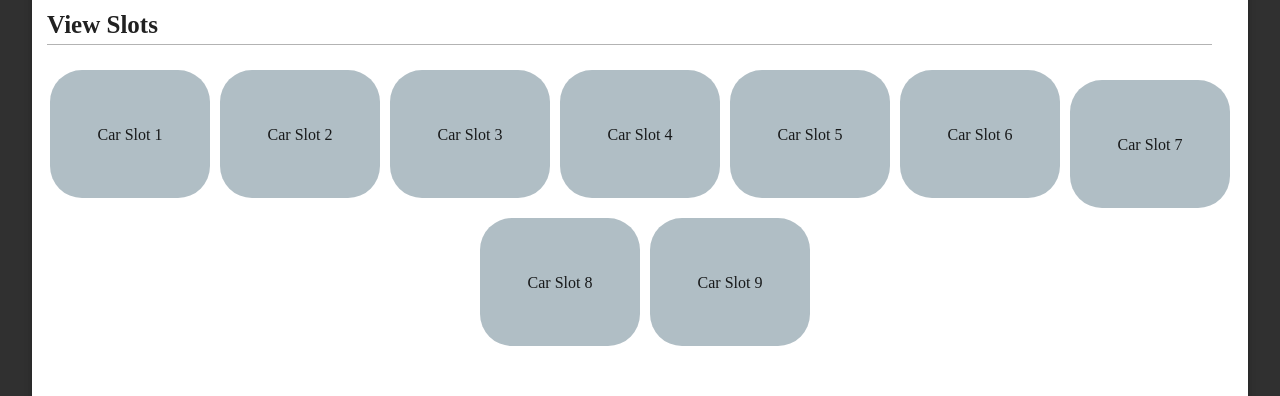
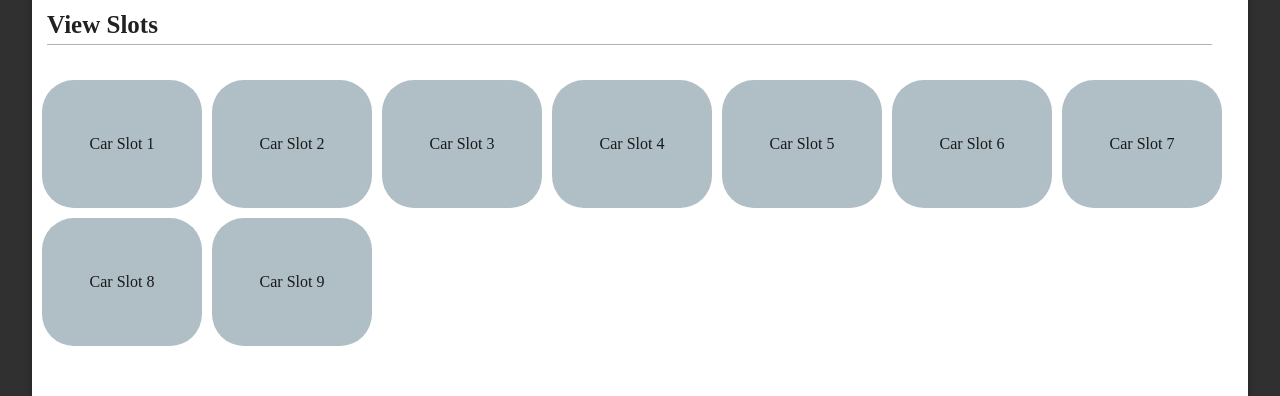
Before and after one commit to kashifshaikh810/parking-app, a React (Create React App) app: page /oceanmall/1 in a window 1280 px wide. Shown: the part 295-691 px from the top of the page. Built offline with nearby package versions, Linux system fonts and the light colour scheme; no server answers.

Commit message:
funcationallity on oceanMall And Dolmanl

```diff
--- a/src/Components/SlotsContainer/DolmenMallSlots/index.js
+++ b/src/Components/SlotsContainer/DolmenMallSlots/index.js
@@ -36,6 +36,14 @@ function DolmenMall() {
   const [selectedDate, setSelectedDate] = useState("");
   const [selectedTime, setSeletedTime] = useState("");
   const [err, setErr] = useState("");
+  const [arr, setArr] = useState([
+    {title: "Car Slot 1"},
+    {title: "Car Slot 2"},
+    {title: "Car Slot 3"},
+    {title: "Car Slot 4"},
+    {title: "Car Slot 5"},
+    {title: "Car Slot 6"},
+  ]);
   const classes = useStyles();
 
   const handleHours = (event) => {
@@ -59,6 +67,9 @@ function DolmenMall() {
   };
 
   const handleSubmit = () => {
+    let date = new Date();
+    let userDate = new Date(selectedDate)
+    if(userDate.getTime() >=  date.getTime() && seletedHours > selectedTime ){
     if (seletedHours && slots && selectedDate && selectedTime) {
       let uid = firebase.auth()?.currentUser?.uid;
       console.log(selectedTime, seletedHours, selectedDate, slots, location);
@@ -78,6 +89,9 @@ function DolmenMall() {
       setErr(
         "Please select the | Date | Time | Hours | Slot | first -- Then Click on the Book Slot button"
       );
+    }
+  }else{
+    alert('Select the valid date & time')
   }
   };
 
@@ -193,27 +207,15 @@ function DolmenMall() {
                 value={slots}
                 onChange={handleSlots}
               >
-                <MenuItem>
+                 <MenuItem value="">
                   <em>Select Slot</em>
                 </MenuItem>
-                <p style={{ marginLeft: 15, cursor: "pointer" }} value={1}>
-                  Slot 1
-                </p>
-                <p style={{ marginLeft: 15, cursor: "pointer" }} value={2}>
-                  Slot 2
-                </p>
-                <p style={{ marginLeft: 15, cursor: "pointer" }} value={3}>
-                  Slot 3
-                </p>
-                <p style={{ marginLeft: 15, cursor: "pointer" }} value={4}>
-                  Slot 4
-                </p>
-                <p style={{ marginLeft: 15, cursor: "pointer" }} value={3}>
-                  Slot 5
-                </p>
-                <p style={{ marginLeft: 15, cursor: "pointer" }} value={4}>
-                  Slot 6
-                </p>
+                {arr.map((items, index) => {
+
+                  return (
+                    <MenuItem key={index} value={items.title}>{items.title}</MenuItem>
+                    );
+                  })}
               </Select>
             </FormControl>
           </div>
@@ -242,11 +244,14 @@ function DolmenMall() {
           </p>
         </div>
 
-        <div
+        { arr.map((items, index) => {
+          return (
+            <div key={index}
               style={{
-            display: "flex",
-            flexWrap: "wrap",
-            justifyContent: "center",
+                float: 'left',
+                flexWrap: 'wrap',
+                marginLeft: 10,
+                marginTop: 10
               }}
             >
               <div
@@ -256,6 +261,8 @@ function DolmenMall() {
                   borderRadius: "4vh",
                   backgroundColor: "#b0bec5",
                   cursor: "pointer",
+                  display: 'flex',
+                  justifyContent: 'center'
                 }}
               >
                 <div
@@ -265,115 +272,13 @@ function DolmenMall() {
                     alignItems: "center",
                   }}
                 >
-              <p style={{ marginTop: "35%" }}>Car Slot 1</p>
-            </div>
-          </div>
-
-          <div
-            style={{
-              height: "16vh",
-              width: "20vh",
-              borderRadius: "4vh",
-              backgroundColor: "#b0bec5",
-              marginLeft: 10,
-              cursor: "pointer",
-            }}
-          >
-            <div
-              style={{
-                display: "flex",
-                justifyContent: "center",
-                alignItems: "center",
-              }}
-            >
-              <p style={{ marginTop: "35%" }}>Car Slot 2</p>
-            </div>
-          </div>
-
-          <div
-            style={{
-              height: "16vh",
-              width: "20vh",
-              borderRadius: "4vh",
-              backgroundColor: "#b0bec5",
-              marginLeft: 10,
-              cursor: "pointer",
-            }}
-          >
-            <div
-              style={{
-                display: "flex",
-                justifyContent: "center",
-                alignItems: "center",
-              }}
-            >
-              <p style={{ marginTop: "35%" }}>Car Slot 3</p>
-            </div>
-          </div>
-
-          <div
-            style={{
-              height: "16vh",
-              width: "20vh",
-              borderRadius: "4vh",
-              backgroundColor: "#b0bec5",
-              marginLeft: 10,
-              cursor: "pointer",
-            }}
-          >
-            <div
-              style={{
-                display: "flex",
-                justifyContent: "center",
-                alignItems: "center",
-              }}
-            >
-              <p style={{ marginTop: "35%" }}>Car Slot 4</p>
-            </div>
-          </div>
-
-          <div
-            style={{
-              height: "16vh",
-              width: "20vh",
-              borderRadius: "4vh",
-              backgroundColor: "#b0bec5",
-              marginLeft: 10,
-              cursor: "pointer",
-            }}
-          >
-            <div
-              style={{
-                display: "flex",
-                justifyContent: "center",
-                alignItems: "center",
-              }}
-            >
-              <p style={{ marginTop: "35%" }}>Car Slot 5</p>
-            </div>
-          </div>
-
-          <div
-            style={{
-              height: "16vh",
-              width: "20vh",
-              borderRadius: "4vh",
-              backgroundColor: "#b0bec5",
-              marginLeft: 10,
-              cursor: "pointer",
-            }}
-          >
-            <div
-              style={{
-                display: "flex",
-                justifyContent: "center",
-                alignItems: "center",
-              }}
-            >
-              <p style={{ marginTop: "35%" }}>Car Slot 6</p>
+                  <p >{items.title}</p>
                 </div>
               </div>
             </div>
+          );
+        })}
+
       </Card>
     </div>
   );
--- a/src/Components/SlotsContainer/OceanMallSlots/index.js
+++ b/src/Components/SlotsContainer/OceanMallSlots/index.js
@@ -36,6 +36,17 @@ function OceanMall() {
   const [selectedDate, setSelectedDate] = useState("");
   const [selectedTime, setSeletedTime] = useState("");
   const [err, setErr] = useState("");
+  const [arr, setArr] = useState([
+    {title: "Car Slot 1"},
+    {title: "Car Slot 2"},
+    {title: "Car Slot 3"},
+    {title: "Car Slot 4"},
+    {title: "Car Slot 5"},
+    {title: "Car Slot 6"},
+    {title: "Car Slot 7"},
+    {title: "Car Slot 8"},
+    {title: "Car Slot 9"},
+  ]);
   const classes = useStyles();
 
   const handleHours = (event) => {
@@ -59,6 +70,9 @@ function OceanMall() {
   };
 
   const handleSubmit = () => {
+    let date = new Date();
+    let userDate = new Date(selectedDate)
+    if(userDate.getTime() >=  date.getTime() && seletedHours > selectedTime ){
     if (seletedHours && slots && selectedDate && selectedTime) {
       let uid = firebase.auth()?.currentUser?.uid;
       console.log(selectedTime, seletedHours, selectedDate, slots, location);
@@ -78,6 +92,9 @@ function OceanMall() {
       setErr(
         "Please select the | Date | Time | Hours | Slot | first -- Then Click on the Book Slot button"
       );
+    }
+  }else{
+    alert("select the valid date & time")
   }
   };
 
@@ -193,36 +210,15 @@ function OceanMall() {
                 value={slots}
                 onChange={handleSlots}
               >
-                <MenuItem>
+               <MenuItem value="">
                   <em>Select Slot</em>
                 </MenuItem>
-                <p style={{ marginLeft: 15, cursor: "pointer" }} value={1}>
-                  Slot 1
-                </p>
-                <p style={{ marginLeft: 15, cursor: "pointer" }} value={2}>
-                  Slot 2
-                </p>
-                <p style={{ marginLeft: 15, cursor: "pointer" }} value={3}>
-                  Slot 3
-                </p>
-                <p style={{ marginLeft: 15, cursor: "pointer" }} value={4}>
-                  Slot 4
-                </p>
-                <p style={{ marginLeft: 15, cursor: "pointer" }} value={3}>
-                  Slot 5
-                </p>
-                <p style={{ marginLeft: 15, cursor: "pointer" }} value={4}>
-                  Slot 6
-                </p>
-                <p style={{ marginLeft: 15, cursor: "pointer" }} value={4}>
-                  Slot 7
-                </p>
-                <p style={{ marginLeft: 15, cursor: "pointer" }} value={4}>
-                  Slot 8
-                </p>
-                <p style={{ marginLeft: 15, cursor: "pointer" }} value={4}>
-                  Slot 9
-                </p>
+                {arr.map((items, index) => {
+
+                  return (
+                    <MenuItem key={index} value={items.title}>{items.title}</MenuItem>
+                    );
+                  })}
               </Select>
             </FormControl>
           </div>
@@ -251,11 +247,14 @@ function OceanMall() {
           </p>
         </div>
 
-        <div
+        { arr.map((items, index) => {
+          return (
+            <div key={index}
               style={{
-            display: "flex",
-            flexWrap: "wrap",
-            justifyContent: "center",
+                float: 'left',
+                flexWrap: 'wrap',
+                marginLeft: 10,
+                marginTop: 10
               }}
             >
               <div
@@ -265,6 +264,8 @@ function OceanMall() {
                   borderRadius: "4vh",
                   backgroundColor: "#b0bec5",
                   cursor: "pointer",
+                  display: 'flex',
+                  justifyContent: 'center'
                 }}
               >
                 <div
@@ -274,181 +275,12 @@ function OceanMall() {
                     alignItems: "center",
                   }}
                 >
-              <p style={{ marginTop: "35%" }}>Car Slot 1</p>
-            </div>
-          </div>
-
-          <div
-            style={{
-              height: "16vh",
-              width: "20vh",
-              borderRadius: "4vh",
-              backgroundColor: "#b0bec5",
-              marginLeft: 10,
-              cursor: "pointer",
-            }}
-          >
-            <div
-              style={{
-                display: "flex",
-                justifyContent: "center",
-                alignItems: "center",
-              }}
-            >
-              <p style={{ marginTop: "35%" }}>Car Slot 2</p>
-            </div>
-          </div>
-
-          <div
-            style={{
-              height: "16vh",
-              width: "20vh",
-              borderRadius: "4vh",
-              backgroundColor: "#b0bec5",
-              marginLeft: 10,
-              cursor: "pointer",
-            }}
-          >
-            <div
-              style={{
-                display: "flex",
-                justifyContent: "center",
-                alignItems: "center",
-              }}
-            >
-              <p style={{ marginTop: "35%" }}>Car Slot 3</p>
-            </div>
-          </div>
-
-          <div
-            style={{
-              height: "16vh",
-              width: "20vh",
-              borderRadius: "4vh",
-              backgroundColor: "#b0bec5",
-              marginLeft: 10,
-              cursor: "pointer",
-            }}
-          >
-            <div
-              style={{
-                display: "flex",
-                justifyContent: "center",
-                alignItems: "center",
-              }}
-            >
-              <p style={{ marginTop: "35%" }}>Car Slot 4</p>
-            </div>
-          </div>
-
-          <div
-            style={{
-              height: "16vh",
-              width: "20vh",
-              borderRadius: "4vh",
-              backgroundColor: "#b0bec5",
-              marginLeft: 10,
-              cursor: "pointer",
-            }}
-          >
-            <div
-              style={{
-                display: "flex",
-                justifyContent: "center",
-                alignItems: "center",
-              }}
-            >
-              <p style={{ marginTop: "35%" }}>Car Slot 5</p>
-            </div>
-          </div>
-
-          <div
-            style={{
-              height: "16vh",
-              width: "20vh",
-              borderRadius: "4vh",
-              backgroundColor: "#b0bec5",
-              marginLeft: 10,
-              cursor: "pointer",
-            }}
-          >
-            <div
-              style={{
-                display: "flex",
-                justifyContent: "center",
-                alignItems: "center",
-              }}
-            >
-              <p style={{ marginTop: "35%" }}>Car Slot 6</p>
-            </div>
-          </div>
-
-          <div
-            style={{
-              height: "16vh",
-              width: "20vh",
-              borderRadius: "4vh",
-              backgroundColor: "#b0bec5",
-              marginLeft: 10,
-              marginTop: 10,
-              cursor: "pointer",
-            }}
-          >
-            <div
-              style={{
-                display: "flex",
-                justifyContent: "center",
-                alignItems: "center",
-              }}
-            >
-              <p style={{ marginTop: "35%" }}>Car Slot 7</p>
-            </div>
-          </div>
-
-          <div
-            style={{
-              height: "16vh",
-              width: "20vh",
-              borderRadius: "4vh",
-              backgroundColor: "#b0bec5",
-              marginLeft: 10,
-              marginTop: 10,
-              cursor: "pointer",
-            }}
-          >
-            <div
-              style={{
-                display: "flex",
-                justifyContent: "center",
-                alignItems: "center",
-              }}
-            >
-              <p style={{ marginTop: "35%" }}>Car Slot 8</p>
-            </div>
-          </div>
-
-          <div
-            style={{
-              height: "16vh",
-              width: "20vh",
-              borderRadius: "4vh",
-              backgroundColor: "#b0bec5",
-              marginLeft: 10,
-              marginTop: 10,
-              cursor: "pointer",
-            }}
-          >
-            <div
-              style={{
-                display: "flex",
-                justifyContent: "center",
-                alignItems: "center",
-              }}
-            >
-              <p style={{ marginTop: "35%" }}>Car Slot 9</p>
+                  <p >{items.title}</p>
                 </div>
               </div>
             </div>
+          );
+        })}
       </Card>
     </div>
   );
--- a/src/Components/ViewBooking/index.js
+++ b/src/Components/ViewBooking/index.js
@@ -112,7 +112,7 @@ const ViewBooking = () => {
                           <tr>
                             <td style={{ textAlign: "center" }}>Id No. {i}</td>
                             <td tyle={{ textAlign: "center" }}>{newData.Location}</td>
-                            <td tyle={{ textAlign: "center" }}>Slot No. {newData.Slots}</td>
+                            <td tyle={{ textAlign: "center" }}>{newData.Slots}</td>
                             <td style={{ textAlign: "center" }}>
                               {newData.StartTime}
                             </td>
@@ -126,7 +126,7 @@ const ViewBooking = () => {
                     </table>
                   </div>
                 ) : (
-                  []
+                  <p style={{textAlign: 'center'}}>no bookings</p>
                 )}
               </>
             )
```
Also changed, not shown: src/Components/SlotsContainer/AtriumMallSlots/index.js (+27 -24 lines). Lines whose indentation alone changed are shown as unchanged.
